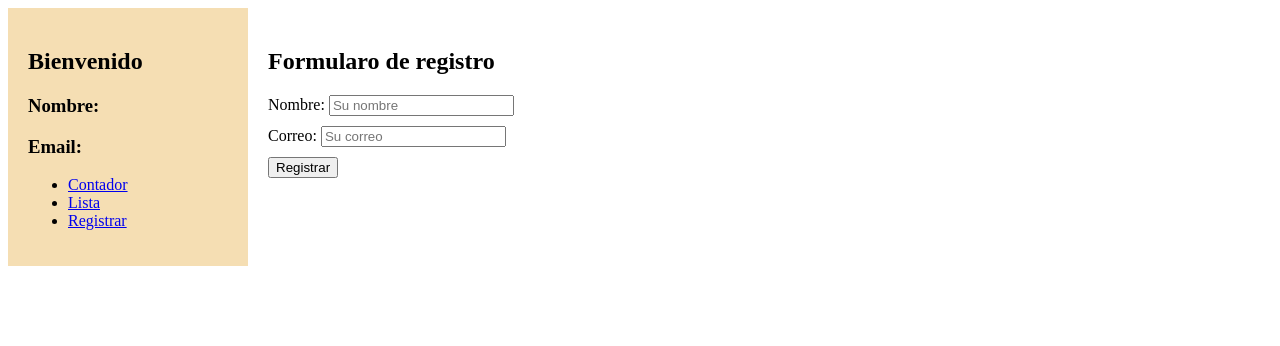
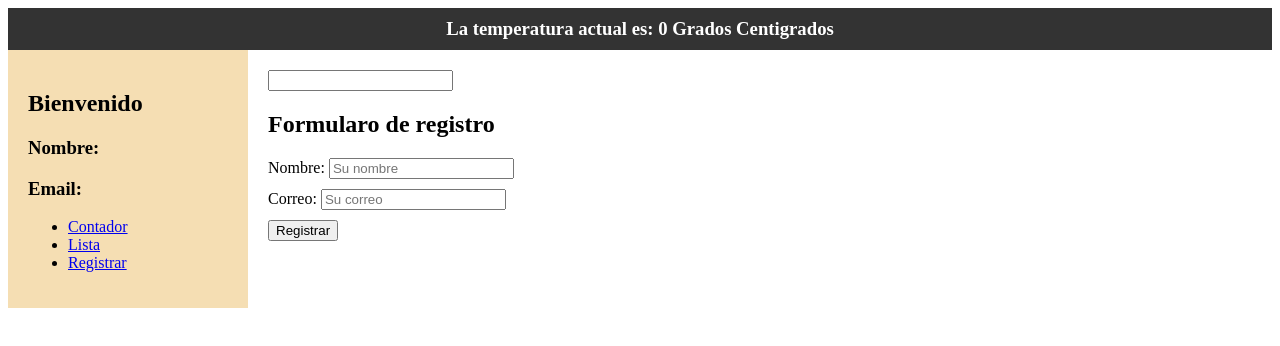
Before and after one commit to NicoG3/Proyecto-Pro-Vue, a Vue app: page /registrar in a window 1280 px wide. Shown: the top 346 px of the page. Built offline with nearby package versions, Linux system fonts and the light colour scheme; no server answers.

Commit message:
Se trabaja con variables reactivas y se consume una api de clima por dia.

```diff
--- a/package.json
+++ b/package.json
@@ -11,6 +11,7 @@
   },
   "dependencies": {
     "@vee-validate/yup": "^4.14.7",
+    "axios": "^1.7.9",
     "pinia": "^2.2.6",
     "vee-validate": "^4.14.7",
     "vue": "^3.5.13",
--- /dev/null
+++ b/src/components/Header-er.vue
@@ -0,0 +1,41 @@
+
+<template>
+  <div class="header">
+    {{ mensajeRecibido }}<Weather></Weather>
+  </div>
+</template>
+
+
+<script setup>
+  import Weather from './Weather-w.vue';
+  import { defineProps, ref, watch } from 'vue';
+
+  const props = defineProps(['mensaje']);
+  const mensajeRecibido = ref(props.mensaje);
+
+  watch(() =>props.mensaje,(newValue) =>{
+
+    mensajeRecibido.value = newValue;
+  })
+</script>
+
+<style scoped>
+  .header{
+    display: flex;
+    justify-content: center;
+    align-items: center;
+    padding: 10px 20px;
+
+    top: 0;
+    right: 0;
+    left: 0;
+    background-color: #333;
+    color: white;
+  }
+
+  h3{
+    margin: 0;
+
+  }
+
+</style>
--- a/src/components/ListaTSidebar.vue
+++ b/src/components/ListaTSidebar.vue
@@ -1,8 +1,8 @@
 <template>
   <div class="sidebar">
   <h2>Bienvenido</h2>
-  <h3>Nombre: {{ nombre }}</h3>
-  <h3>Email: {{ email }}</h3>
+  <h3>Nombre: {{ registrarStore.nombre }}</h3>
+  <h3>Email: {{ registrarStore.email }}</h3>
   <ul>
     <li>
       <router-link to="/contador">Contador</router-link>
@@ -22,11 +22,11 @@
 
 <script setup>
   import { useRegistrarStore } from '../modules/registro/stores/registrarStore';
-  import { ref, watch } from 'vue';
+  //import { ref, watch } from 'vue';
 
   const registrarStore = useRegistrarStore();
-  const nombre = ref(registrarStore.nombre.value);
-  const email = ref(registrarStore.nombre.value);
+  /*const nombre = ref(registrarStore.nombre.value);
+  const email = ref(registrarStore.email.value);
 
   watch(() => registrarStore.nombre, (newValue) => {
     nombre.value = newValue;
@@ -36,7 +36,7 @@
   watch(() => registrarStore.email, (newValue) => {
     email.value = newValue;
 
-  });
+  });*/
 </script>
 
 <style scoped>
--- /dev/null
+++ b/src/components/Weather-w.vue
@@ -0,0 +1,18 @@
+<template>
+    <h3>La temperatura actual es: {{ weatherStore.temperatura }} Grados Centigrados</h3>
+</template>
+
+<script setup>
+  import { useWeather } from '../composables/useWeather';
+  import { onMounted } from 'vue';
+  import { useWeatherStore } from '../stores/weatherStore';
+
+  const weatherStore = useWeatherStore();
+
+  onMounted (() =>{
+    useWeather();
+  } );
+</script>
+
+<style scoped>
+</style>
--- /dev/null
+++ b/src/composables/useWeather.js
@@ -0,0 +1,8 @@
+import { useWeatherStore } from "../stores/weatherStore";
+import { getTemperatura } from "../helpers/getWeather";
+
+export const useWeather = async () => {
+  const temperatura = await getTemperatura();
+  const weatherStore = useWeatherStore();
+  weatherStore.temperatura = temperatura;
+}
--- /dev/null
+++ b/src/helpers/getWeather.js
@@ -0,0 +1,8 @@
+import axios from "axios";
+const API_URL = 'https://api.open-meteo.com/v1/forecast?latitude=4.6097&longitude=-74.0817&current=temperature_2m&timezone=auto&forecast_days=1';
+
+export const getTemperatura = async () => {
+  const respuesta = await axios.get(API_URL);
+  const nuevaTemperatura = respuesta.data.current.temperature_2m;
+  return nuevaTemperatura;
+};
--- /dev/null
+++ b/src/stores/weatherStore.js
@@ -0,0 +1,10 @@
+import { defineStore } from "pinia";
+import { ref } from "vue";
+
+export const useWeatherStore = defineStore('weather',() => {
+  var temperatura = ref (0);
+  const setTemperatura = (temp) => {
+    temperatura.value = temp;
+  }
+  return {temperatura, setTemperatura}
+});
--- a/src/views/MainView.vue
+++ b/src/views/MainView.vue
@@ -1,7 +1,10 @@
 <template>
+  <Header :mensaje="texto"></Header>
   <div class="container">
     <Sidebar></Sidebar>
     <div class="content">
+      <input type="texto" v-model="texto">
+      {{ texto }}
     <RouterView></RouterView>
   </div>
   </div>
@@ -9,7 +12,10 @@
 </template>
 
 <script setup>
-import Sidebar from '../components/ListaTSidebar.vue';
+  import Sidebar from '../components/ListaTSidebar.vue';
+  import Header from '../components/Header-er.vue';
+  import { ref } from 'vue';
+  const texto = ref('');
 </script>
 
 <style>
```
Also changed, not shown: src/stores/counter.js (deleted, +0 -12 lines), 1 other file (tests, documents, lock files or other folders).
